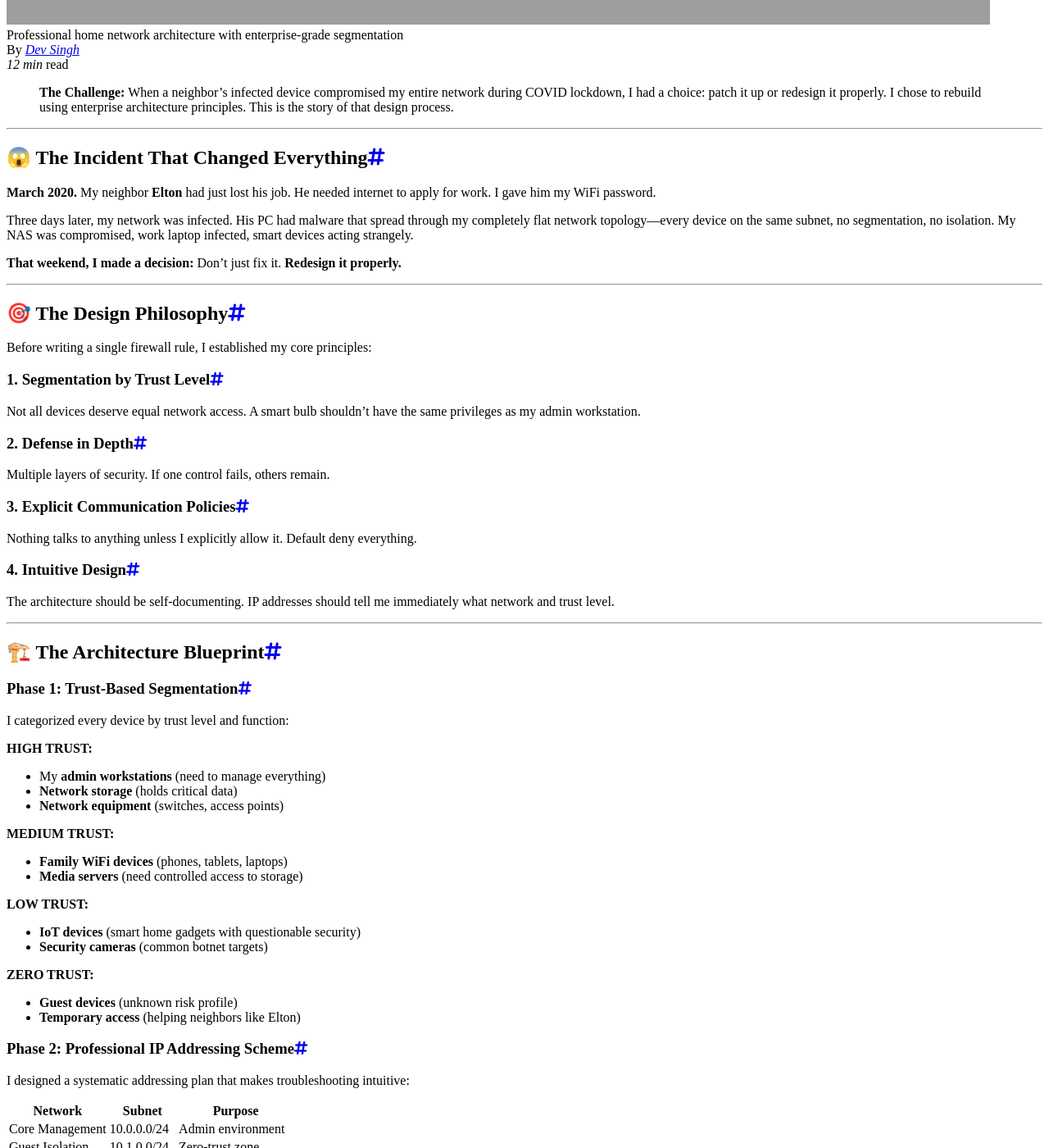
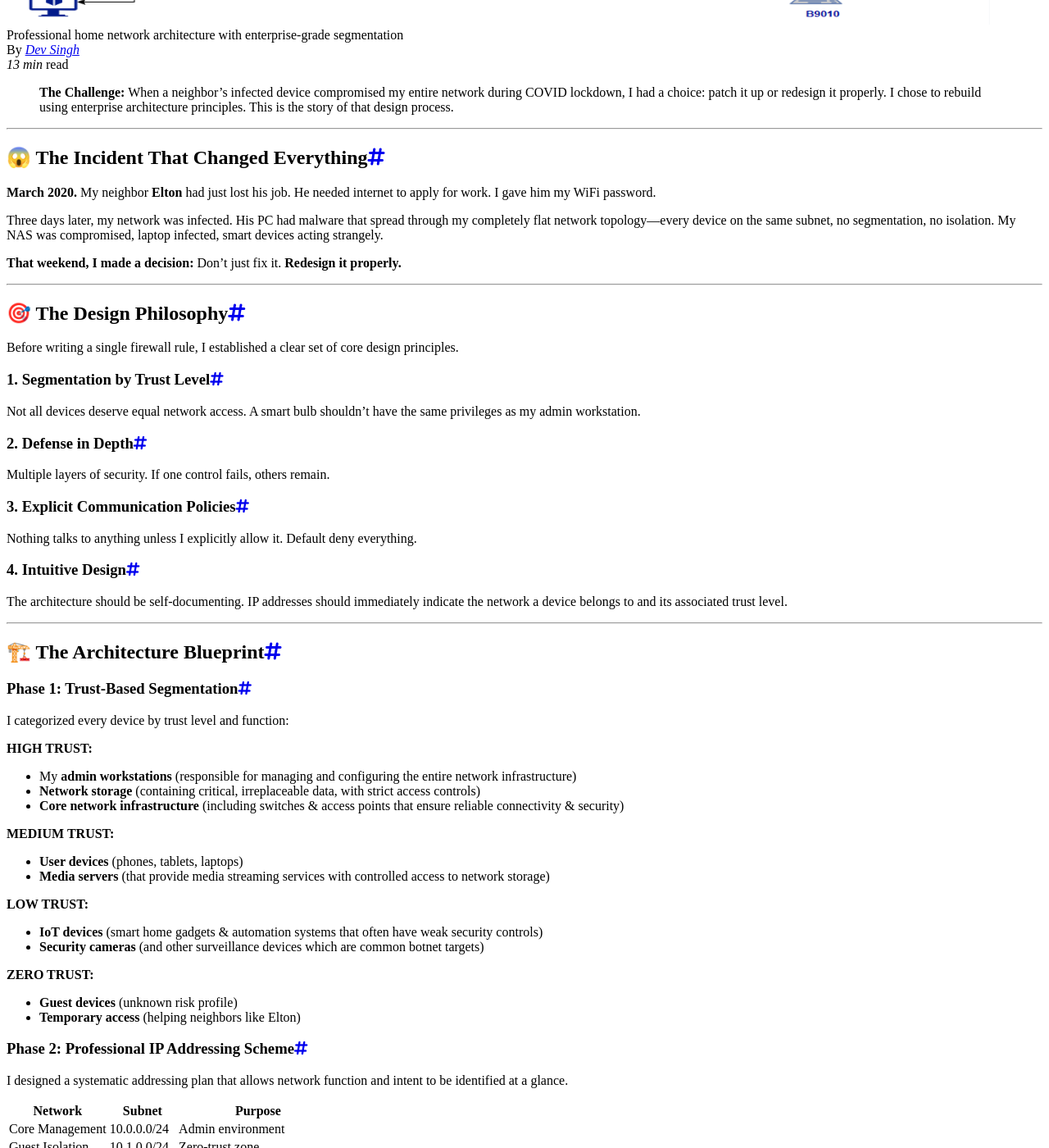
Before and after one commit to devsgh-cloudsec/devsgh-cloudsec.github.io, a Jekyll site: the page built from _posts/2024-04-05-from-network-disaster-to-enterprise-architecture.md, in a window 1280 px wide and 1400 px high, scrolled down 992 px. Shown: the whole window at 82% size. Built offline with Jekyll 4.4.1, drawn with Linux system fonts in a browser that asks for light colours; cached includes are drawn as plain includes; nearby versions of some CDN libraries; a script that is not in the unit is left out; some of the changed text lies outside the part shown; grey boxes are pictures that could not be loaded.

Commit message:
Add network diagram image to fix missing image in blog post

```diff
--- a/_posts/2024-04-05-from-network-disaster-to-enterprise-architecture.md
+++ b/_posts/2024-04-05-from-network-disaster-to-enterprise-architecture.md
@@ -6,7 +6,7 @@
 pin: true
 mermaid: true
 image:
-  path: /assets/img/Cranbourne_Ave_Network_Diagram-ORIGINAL.png
+  path: /assets/img/Redesigned_Network_Diagram_With_Segmentation.png
   alt: Professional home network architecture with enterprise-grade segmentation
 ---
 
@@ -18,7 +18,7 @@
 
 **March 2020.** My neighbor **Elton** had just lost his job. He needed internet to apply for work. I gave him my WiFi password.
 
-Three days later, my network was infected. His PC had malware that spread through my completely flat network topology—every device on the same subnet, no segmentation, no isolation. My NAS was compromised, work laptop infected, smart devices acting strangely.
+Three days later, my network was infected. His PC had malware that spread through my completely flat network topology—every device on the same subnet, no segmentation, no isolation. My NAS was compromised, laptop infected, smart devices acting strangely.
 
 **That weekend, I made a decision:** Don't just fix it. **Redesign it properly.**
 
@@ -26,7 +26,7 @@
 
 ## 🎯 **The Design Philosophy**
 
-Before writing a single firewall rule, I established my core principles:
+Before writing a single firewall rule, I established a clear set of core design principles.
 
 ### 1. **Segmentation by Trust Level**
 Not all devices deserve equal network access. A smart bulb shouldn't have the same privileges as my admin workstation.
@@ -38,7 +38,7 @@
 Nothing talks to anything unless I explicitly allow it. Default deny everything.
 
 ### 4. **Intuitive Design**
-The architecture should be self-documenting. IP addresses should tell me immediately what network and trust level.
+The architecture should be self-documenting. IP addresses should immediately indicate the network a device belongs to and its associated trust level.
 
 ---
 
@@ -49,17 +49,17 @@
 I categorized every device by trust level and function:
 
 **HIGH TRUST:**
-- My **admin workstations** (need to manage everything)
-- **Network storage** (holds critical data)
-- **Network equipment** (switches, access points)
+- My **admin workstations** (responsible for managing and configuring the entire network infrastructure)
+- **Network storage** (containing critical, irreplaceable data, with strict access controls)
+- **Core network infrastructure** (including switches & access points that ensure reliable connectivity & security)
 
 **MEDIUM TRUST:**
-- **Family WiFi devices** (phones, tablets, laptops)
-- **Media servers** (need controlled access to storage)
+- **User devices** (phones, tablets, laptops)
+- **Media servers** (that provide media streaming services with controlled access to network storage)
 
 **LOW TRUST:**
-- **IoT devices** (smart home gadgets with questionable security)
-- **Security cameras** (common botnet targets)
+- **IoT devices** (smart home gadgets & automation systems that often have weak security controls)
+- **Security cameras** (and other surveillance devices which are common botnet targets)
 
 **ZERO TRUST:**
 - **Guest devices** (unknown risk profile)
@@ -67,7 +67,7 @@
 
 ### **Phase 2: Professional IP Addressing Scheme**
 
-I designed a systematic addressing plan that makes troubleshooting intuitive:
+I designed a systematic addressing plan that allows network function and intent to be identified at a glance.
 
 | Network          | Subnet        | Purpose                    |
 |------------------|---------------|----------------------------|
@@ -77,7 +77,7 @@
 | Storage          | 10.20.0.0/24  | Protected data             |
 | IoT/Smart Home   | 10.30.0.0/24  | Low-trust automation       |
 | Security/Cameras | 10.40.0.0/24  | No internet access         |
-| Management       | 10.99.0.0/24  | Network equipment          |
+| Management       | 10.99.0.0/24  | Network management devices |
 
 **The logic:** The second octet immediately identifies function. `.10` = users, `.20` = storage, `.30` = IoT, `.40` = security, `.99` = management.
 
@@ -100,17 +100,17 @@
 
 ### **The Firewall: Traffic Control Center**
 
-I implemented pfSense as the central policy enforcement point. Every packet crossing between network segments gets evaluated against explicit rule sets.
+I implemented pfSense as the core policy enforcement point, ensuring every packet between network segments is evaluated against explicit security rules.
 
 **My firewall strategy:**
 - **Start with deny all** - Nothing communicates by default
 - **Allow minimum necessary** - Explicitly define required communication
 - **Log extensively** - Visibility into what's happening
-- **Review regularly** - Rules get audited and optimized
+- **Review regularly** - Rules get audited and optimised
 
 ### **Critical Design Decision: Strategic Internet Blocking**
 
-Some devices don't need internet access. This became a key security control.
+Certain devices don’t require internet access, so blocking outbound connections became a key security control to prevent external threats.
 
 **Example: The NAS Protection Strategy**
 
@@ -138,19 +138,20 @@
 - Prevents IoT botnet recruitment
 - Can only communicate with NVR and management network
 - All outbound internet attempts logged and blocked
+
 ---
 
 ## 🛡️ **VLAN Implementation**
 
 ### **The Segmentation Strategy**
 
-Each network segment got its own VLAN (Virtual Local Area Network):
+Each network segment was assigned its own VLAN (Virtual Local Area Network) to ensure proper isolation & security.
 
-- **VLAN 1** (Native) → Core Management
-- **VLAN 10**           → WiFi/Family
-- **VLAN 20**           → Storage
-- **VLAN 30**           → IoT
-- **VLAN 40**           → Security/Cameras
+- **VLAN 1** (Native) → Core network management and administration, including key infrastructure devices
+- **VLAN 10**           → User endpoints (incl. family Wi-Fi) with restricted resource access
+- **VLAN 20**           → Network Storage
+- **VLAN 30**           → IoT devices with isolated external-only access and no internal connectivity
+- **VLAN 40**           → Security and surveillance cameras isolated from the internet to prevent compromise
 - **VLAN 99**           → Network Management
 
 **Guest network (`10.1.0.0/24`)** runs on a dedicated physical interface without VLAN tagging—complete isolation at the physical layer.
@@ -187,32 +188,32 @@
 
 ### **The Trust Hierarchy**
 
-I established clear privilege levels:
+I defined explicit privilege levels for each network segment to control access and ensure security.
 
 **Trust Level 1 - Core Management (10.0.0.0/24)**
-- Full access to all networks
-- Can manage all devices
-- Complete administrative control
+- Full access to all network segments
+- Administration and configuration of all devices
+- Centralized control over the entire network infrastructure
 
 **Trust Level 2 - Storage & Management VLANs**
-- Protected resources (10.20.0.0/24, 10.99.0.0/24)
-- Controlled access from authorized networks
-- Limited internet access or blocked
+- Secure resources, including data storage and network management (10.20.0.0/24, 10.99.0.0/24)
+- Access restricted to authorised networks only
+- Internet access is either controlled or fully blocked
 
 **Trust Level 3 - WiFi/Family (10.10.0.0/24)**
-- Internet access + specific services
-- Can access media and NAS (limited)
-- Cannot manage network equipment
+- Internet access with specific, limited services
+- Restricted access to media and NAS for family devices
+- No management access to network infrastructure
 
 **Trust Level 4 - IoT & Cameras (10.30.0.0/24, 10.40.0.0/24)**
-- Heavily restricted
-- IoT: Internet only, isolated from other networks
-- Cameras: No internet, internal recording only
+- Strictly isolated to minimize risk
+- **IoT devices:** Internet access only, no access to internal networks
+- **Cameras:** No internet access, limited to internal network for recording
 
 **Trust Level 5 - Guest Isolation (10.1.0.0/24)**
-- Internet access ONLY
-- Completely blocked from all internal networks
-- Zero trust zone
+- Internet access ONLY with no access to internal networks
+- Full isolation from all internal network resources
+- **Zero trust zone** ensuring maximum security for external devices
 
 ### **Example Communication Flow:
 ## 🛡️ **VLAN Implementation**
```
Also changed, not shown: other parts of _posts/2024-04-05-from-network-disaster-to-enterprise-architecture.md (+1 -1 lines), assets/img/Redesigned_Network_Diagram_With_Segmentation.png (added).
